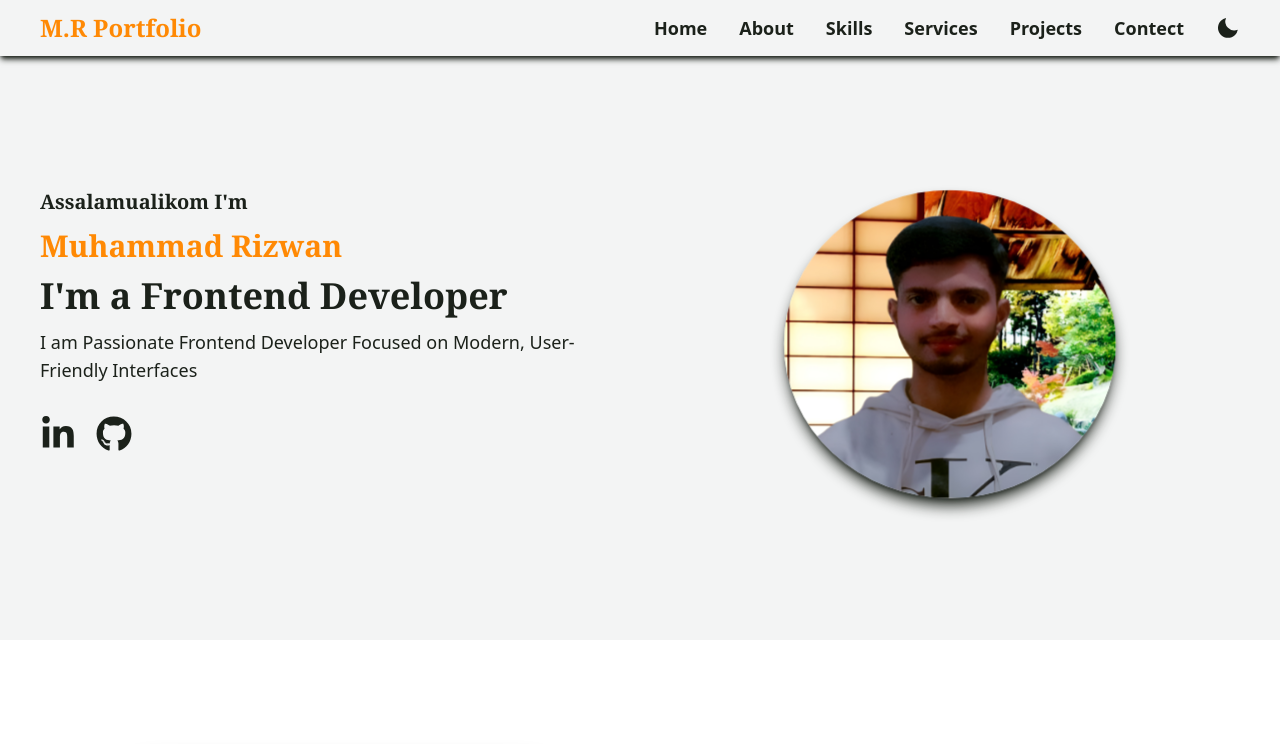
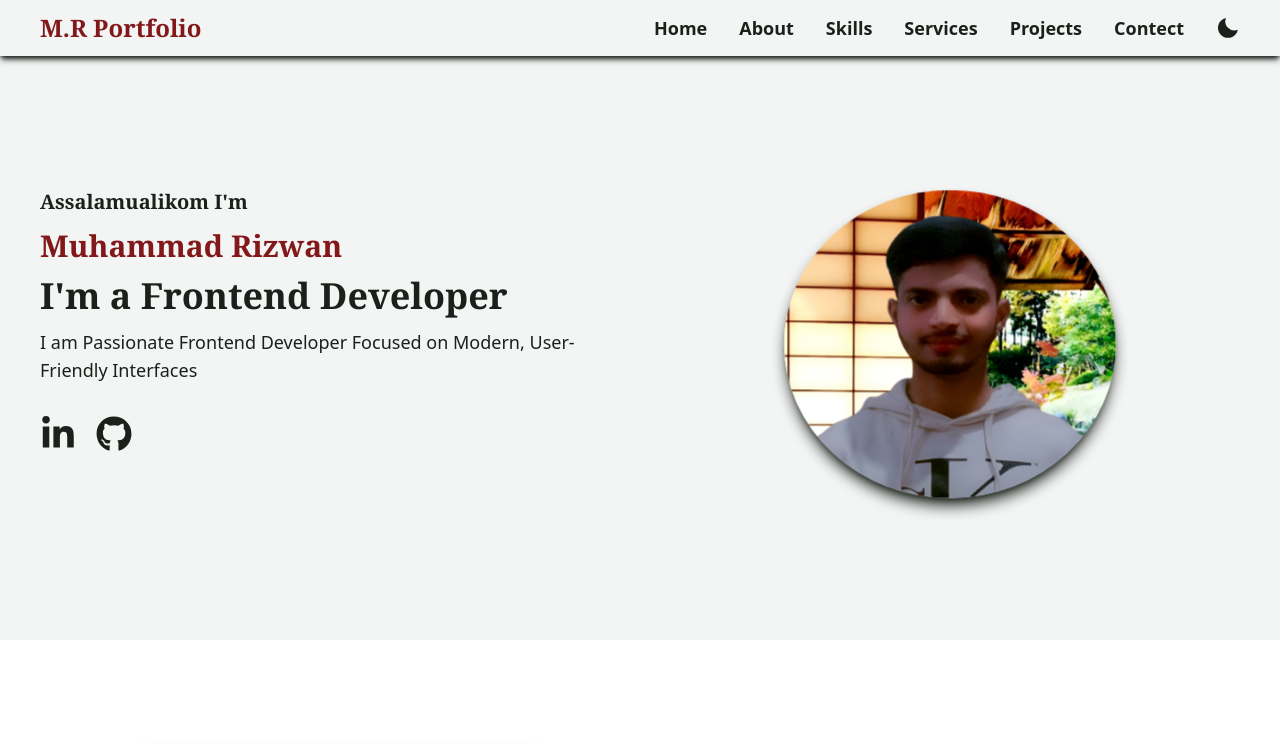
Before and after one commit to Rizwan-Ghouri/M.R-portfolio, a React (Vite) app: page / in a window 1280 px wide. Shown: the top 744 px of the page. Built offline with nearby package versions, Linux system fonts and the light colour scheme.

Commit message:
color changes

```diff
--- a/src/components/Hero/Hero.jsx
+++ b/src/components/Hero/Hero.jsx
@@ -18,7 +18,7 @@ const Hero = () => {
             </div>
             <div data-aos="fade-up" data-aos-delay="300">
               <Heading
-                headingClass="text-xl md:text-3xl font-semibold font-serif duration-300 text-orange-400"
+                headingClass="text-xl md:text-3xl font-semibold font-serif duration-300 text-red-900 dark:text-yellow-400 "
                 headingName="Muhammad Rizwan"
               />
             </div>
--- a/src/components/Navbar/Navbar.jsx
+++ b/src/components/Navbar/Navbar.jsx
@@ -19,7 +19,7 @@ const Navbar = ({ theme, setTheme }) => {
         <div className="flex items-center justify-between py-2 md:px-5">
           <div>
             <Heading
-              headingClass="text-2xl font-semibold font-serif text-orange-400"
+              headingClass="text-2xl font-semibold font-serif text-red-900 dark:text-yellow-400"
               headingName="M.R Portfolio"
             />
           </div>
```
